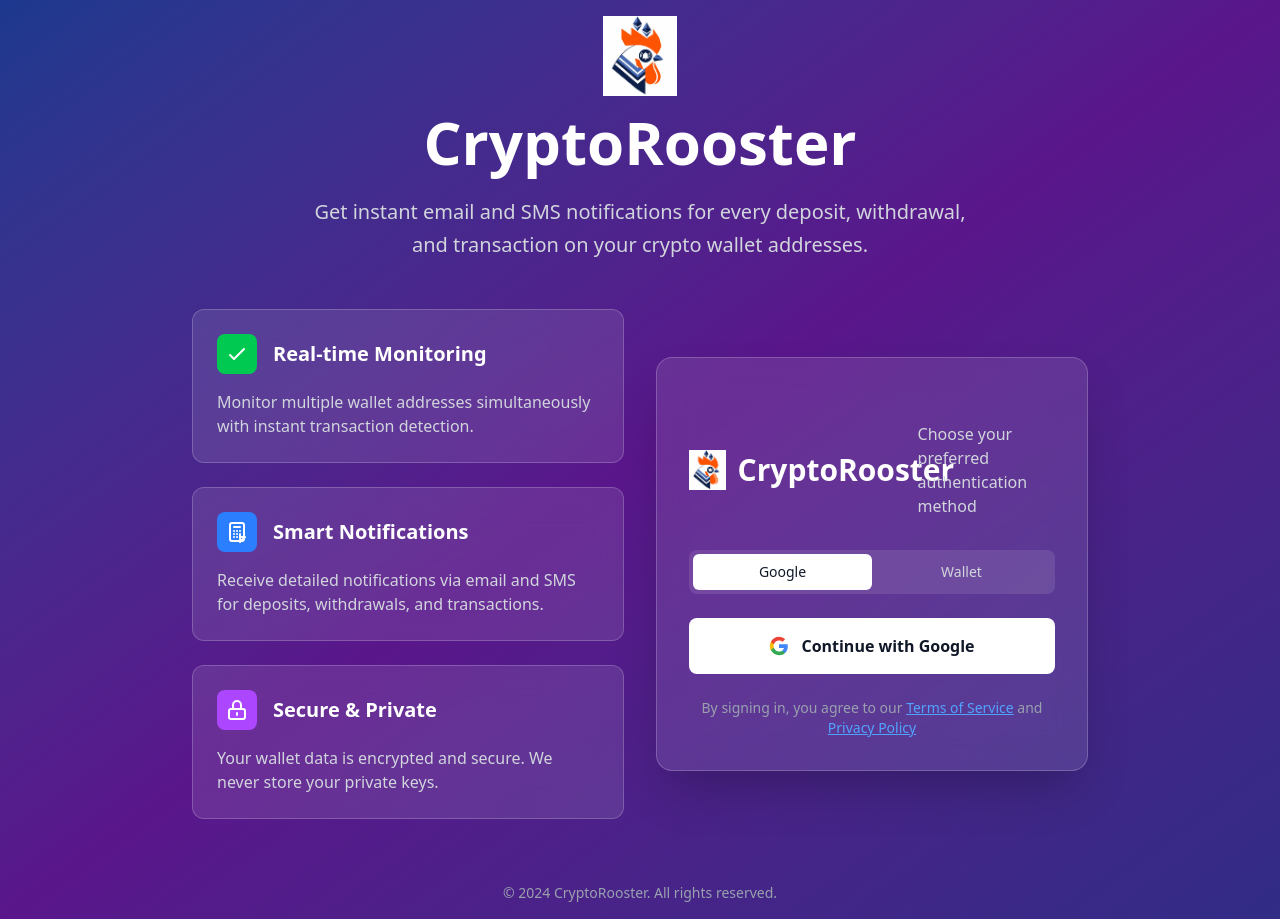
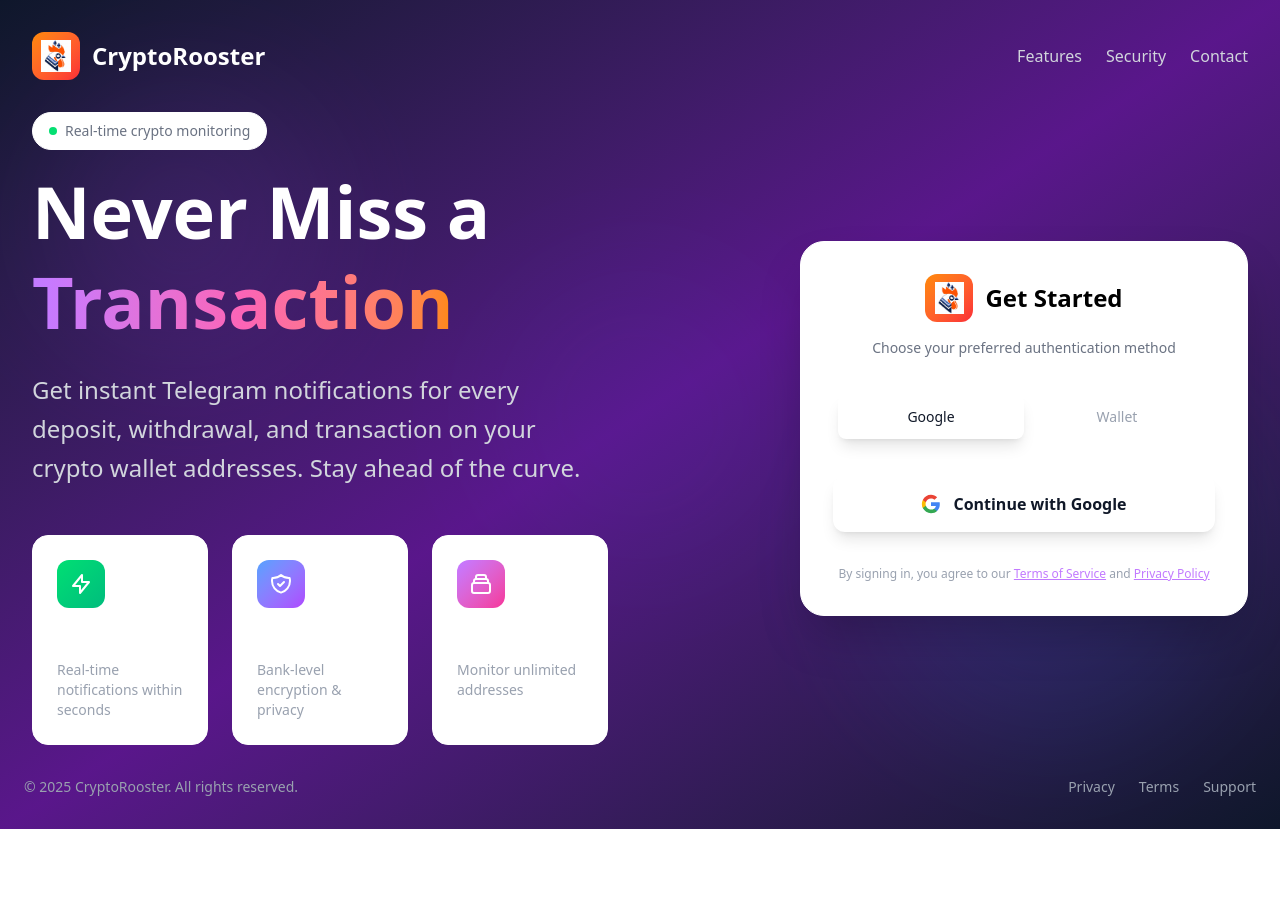
Before and after one commit to orewa-arun/crypto-wallet-monitor-frontend, a React (Vite) app: page / in a window 1280 px wide. After the commit the page ends 829 px from the top, so only its background shows below. Built offline with nearby package versions, Linux system fonts and the light colour scheme; no server answers.

Commit message:
add:LandingPage - upgraded better looking landing page

```diff
--- a/src/pages/LandingPage.tsx
+++ b/src/pages/LandingPage.tsx
@@ -16,10 +16,8 @@
   const { user, setWeb3Auth } = useAuth();
   const navigate = useNavigate();
 
-  // Debug: Monitor authentication state
   useEffect(() => {
     console.log('LandingPage - User state changed:', user);
-    // Don't auto-redirect here - let App.tsx handle it
   }, [user]);
 
   const loginWithGoogle = async () => {
@@ -29,7 +27,6 @@
       console.log('Attempting Google sign in...');
       const result = await signInWithPopup(auth, provider);
       console.log('Google sign in successful:', result.user);
-      // Don't manually navigate here - let the useEffect handle it
     } catch (err) {
       console.error('Google sign in error:', err);
       if (err instanceof Error) {
@@ -60,124 +57,155 @@
     navigate('/dashboard', { replace: true });
   };
 
-  // Don't show loading screen here - let the user interact with the landing page
-  // Authentication state is handled at the App level
+  return (
+    <div className="min-h-screen bg-gradient-to-br from-slate-900 via-purple-900 to-slate-900 relative overflow-hidden">
+      {/* Background Effects */}
+      <div className="absolute inset-0">
+        <div className="absolute top-20 left-10 w-72 h-72 bg-purple-500 opacity-10 rounded-full blur-3xl"></div>
+        <div className="absolute bottom-20 right-10 w-96 h-96 bg-blue-500 opacity-10 rounded-full blur-3xl"></div>
+        <div className="absolute top-1/2 left-1/2 transform -translate-x-1/2 -translate-y-1/2 w-80 h-80 bg-indigo-500 opacity-5 rounded-full blur-3xl"></div>
+      </div>
 
-  return (
-    <div className="min-h-screen bg-gradient-to-br from-blue-900 via-purple-900 to-indigo-900 flex items-center justify-center p-4">
-      <div className="max-w-4xl w-full">
-        {/* Header */}
-        <div className="text-center mb-12">
-          <div className="flex flex-col items-center justify-center mb-6">
+      <div className="relative z-10 min-h-screen flex flex-col">
+        {/* Navigation */}
+        <nav className="flex justify-between items-center p-6 lg:p-8">
+          <div className="flex items-center space-x-3">
+            <div className="relative p-2 bg-gradient-to-br from-orange-400 to-red-500 rounded-xl">
               <img
                 src="/cryptoRooster.png"
                 alt="CryptoRooster Logo"
-              className="w-16 h-16 md:w-20 md:h-20 object-contain mb-4"
+                className="w-8 h-8 object-contain"
               />
-            <h1 className="text-5xl md:text-6xl font-bold text-white">
+            </div>
+            <h1 className="text-2xl font-bold text-white">
               CryptoRooster
             </h1>
           </div>
-          <p className="text-xl text-gray-300 max-w-2xl mx-auto leading-relaxed">
-            Get instant email and SMS notifications for every deposit, withdrawal,
-            and transaction on your crypto wallet addresses.
+          <div className="hidden md:flex space-x-6">
+            <button className="text-gray-300 hover:text-white transition-colors duration-200">Features</button>
+            <button className="text-gray-300 hover:text-white transition-colors duration-200">Security</button>
+            <button className="text-gray-300 hover:text-white transition-colors duration-200">Contact</button>
+          </div>
+        </nav>
+
+        {/* Main Content */}
+        <div className="flex-1 flex items-center justify-center px-6 lg:px-8">
+          <div className="max-w-7xl w-full">
+            <div className="grid lg:grid-cols-2 gap-16 items-center">
+
+              {/* Left Side - Hero Content */}
+              <div className="text-center lg:text-left space-y-8">
+                <div className="space-y-6">
+                  <div className="inline-flex items-center space-x-2 bg-white bg-opacity-5 border border-white border-opacity-10 rounded-full px-4 py-2 mb-4">
+                    <div className="w-2 h-2 bg-green-400 rounded-full"></div>
+                    <span className="text-sm text-gray-500 font-medium">Real-time crypto monitoring</span>
+                  </div>
+
+                  <h1 className="text-5xl lg:text-7xl font-bold leading-tight text-white">
+                    Never Miss a
+                    <br />
+                    <span className="bg-gradient-to-r from-purple-400 via-pink-400 to-orange-400 bg-clip-text text-transparent">
+                      Transaction
+                    </span>
+                  </h1>
+
+                  <p className="text-xl lg:text-2xl text-gray-300 leading-relaxed max-w-2xl">
+                    Get instant Telegram notifications for every deposit, withdrawal,
+                    and transaction on your crypto wallet addresses. Stay ahead of the curve.
                   </p>
                 </div>
 
-        {/* Main Content */}
-        <div className="grid md:grid-cols-2 gap-8 items-center">
-          {/* Left Side - Features */}
-          <div className="space-y-6">
-            <div className="bg-white/10 backdrop-blur-lg rounded-xl p-6 border border-white/20">
-              <div className="flex items-center mb-4">
-                <div className="w-10 h-10 bg-green-500 rounded-lg flex items-center justify-center mr-4">
+                {/* Feature Highlights */}
+                <div className="grid sm:grid-cols-3 gap-6 mt-12">
+                  <div className="bg-white bg-opacity-5 border border-white border-opacity-10 rounded-2xl p-6 hover:bg-opacity-10 transition-all duration-300">
+                    <div className="w-12 h-12 bg-gradient-to-br from-green-400 to-emerald-500 rounded-xl flex items-center justify-center mb-4">
                       <svg className="w-6 h-6 text-white" fill="none" stroke="currentColor" viewBox="0 0 24 24">
-                    <path strokeLinecap="round" strokeLinejoin="round" strokeWidth={2} d="M5 13l4 4L19 7" />
+                        <path strokeLinecap="round" strokeLinejoin="round" strokeWidth={2} d="M13 10V3L4 14h7v7l9-11h-7z" />
                       </svg>
                     </div>
-                <h3 className="text-xl font-semibold text-white">Real-time Monitoring</h3>
-              </div>
-              <p className="text-gray-300">
-                Monitor multiple wallet addresses simultaneously with instant transaction detection.
-              </p>
+                    <h3 className="text-lg font-semibold text-white mb-2">Instant Alerts</h3>
+                    <p className="text-sm text-gray-400">Real-time notifications within seconds</p>
                   </div>
 
-            <div className="bg-white/10 backdrop-blur-lg rounded-xl p-6 border border-white/20">
-              <div className="flex items-center mb-4">
-                <div className="w-10 h-10 bg-blue-500 rounded-lg flex items-center justify-center mr-4">
+                  <div className="bg-white bg-opacity-5 border border-white border-opacity-10 rounded-2xl p-6 hover:bg-opacity-10 transition-all duration-300">
+                    <div className="w-12 h-12 bg-gradient-to-br from-blue-400 to-purple-500 rounded-xl flex items-center justify-center mb-4">
                       <svg className="w-6 h-6 text-white" fill="none" stroke="currentColor" viewBox="0 0 24 24">
-                    <path strokeLinecap="round" strokeLinejoin="round" strokeWidth={2} d="M15 17h5l-5 5v-5z" />
-                    <path strokeLinecap="round" strokeLinejoin="round" strokeWidth={2} d="M9 7h6m0 10v-3m-3 3h.01M9 17h.01M9 14h.01M12 14h.01M15 11h.01M12 11h.01M9 11h.01M7 21h10a2 2 0 002-2V5a2 2 0 00-2-2H7a2 2 0 00-2 2v14a2 2 0 002 2z" />
+                        <path strokeLinecap="round" strokeLinejoin="round" strokeWidth={2} d="M9 12l2 2 4-4m5.618-4.016A11.955 11.955 0 0112 2.944a11.955 11.955 0 01-8.618 3.04A12.02 12.02 0 003 9c0 5.591 3.824 10.29 9 11.622 5.176-1.332 9-6.03 9-11.622 0-1.042-.133-2.052-.382-3.016z" />
                       </svg>
                     </div>
-                <h3 className="text-xl font-semibold text-white">Smart Notifications</h3>
-              </div>
-              <p className="text-gray-300">
-                Receive detailed notifications via email and SMS for deposits, withdrawals, and transactions.
-              </p>
+                    <h3 className="text-lg font-semibold text-white mb-2">Secure</h3>
+                    <p className="text-sm text-gray-400">Bank-level encryption & privacy</p>
                   </div>
 
-            <div className="bg-white/10 backdrop-blur-lg rounded-xl p-6 border border-white/20">
-              <div className="flex items-center mb-4">
-                <div className="w-10 h-10 bg-purple-500 rounded-lg flex items-center justify-center mr-4">
+                  <div className="bg-white bg-opacity-5 border border-white border-opacity-10 rounded-2xl p-6 hover:bg-opacity-10 transition-all duration-300">
+                    <div className="w-12 h-12 bg-gradient-to-br from-purple-400 to-pink-500 rounded-xl flex items-center justify-center mb-4">
                       <svg className="w-6 h-6 text-white" fill="none" stroke="currentColor" viewBox="0 0 24 24">
-                    <path strokeLinecap="round" strokeLinejoin="round" strokeWidth={2} d="M12 15v2m-6 4h12a2 2 0 002-2v-6a2 2 0 00-2-2H6a2 2 0 00-2 2v6a2 2 0 002 2zm10-10V7a4 4 0 00-8 0v4h8z" />
+                        <path strokeLinecap="round" strokeLinejoin="round" strokeWidth={2} d="M19 11H5m14 0a2 2 0 012 2v6a2 2 0 01-2 2H5a2 2 0 01-2-2v-6a2 2 0 012-2m14 0V9a2 2 0 00-2-2M5 11V9a2 2 0 012-2m0 0V5a2 2 0 012-2h6a2 2 0 012 2v2M7 7h10" />
                       </svg>
                     </div>
-                <h3 className="text-xl font-semibold text-white">Secure & Private</h3>
+                    <h3 className="text-lg font-semibold text-white mb-2">Multi-Wallet</h3>
+                    <p className="text-sm text-gray-400">Monitor unlimited addresses</p>
                   </div>
-              <p className="text-gray-300">
-                Your wallet data is encrypted and secure. We never store your private keys.
-              </p>
                 </div>
               </div>
 
-          {/* Right Side - Sign In */}
-          <div className="bg-white/10 backdrop-blur-lg rounded-2xl p-8 shadow-2xl border border-white/20">
-            <div className="flex justify-between items-center py-8">
-              <div className="flex items-center space-x-3">
+              {/* Right Side - Auth Card */}
+              <div className="flex justify-center lg:justify-end">
+                <div className="w-full max-w-md">
+                  <div className="bg-white bg-opacity-10 rounded-3xl p-8 shadow-2xl border border-white border-opacity-20 relative">
+
+                    {/* Card Header */}
+                    <div className="text-center mb-8">
+                      <div className="flex items-center justify-center space-x-3 mb-4">
+                        <div className="p-2 bg-gradient-to-br from-orange-400 to-red-500 rounded-xl">
                           <img
                             src="/cryptoRooster.png"
                             alt="CryptoRooster Logo"
-                  className="w-10 h-10 object-contain"
+                            className="w-8 h-8 object-contain"
                           />
-                <h1 className="text-3xl font-bold text-white">CryptoRooster</h1>
                         </div>
-              <p className="text-gray-300">
+                        <h2 className="text-2xl font-bold text-black">
+                          Get Started
+                        </h2>
+                      </div>
+                      <p className="text-gray-500 text-sm">
                         Choose your preferred authentication method
                       </p>
                     </div>
 
                     {/* Auth Method Toggle */}
-            <div className="flex bg-white/10 rounded-lg p-1 mb-6">
+                    <div className="mb-8">
+                      <div className="flex bg-white bg-opacity-5 rounded-xl p-1 border border-white border-opacity-10">
                         <button
                           onClick={() => setAuthMethod('google')}
-                className={`flex-1 py-2 px-4 rounded-md text-sm font-medium transition-colors ${
+                          className={`flex-1 py-3 px-4 rounded-lg text-sm font-medium transition-all duration-300 ${
                             authMethod === 'google'
-                    ? 'bg-white text-gray-900'
-                    : 'text-gray-300 hover:text-white'
+                              ? 'bg-white text-gray-900 shadow-lg'
+                              : 'text-gray-400 hover:text-white hover:bg-white hover:bg-opacity-5'
                           }`}
                         >
                           Google
                         </button>
                         <button
                           onClick={() => setAuthMethod('wallet')}
-                className={`flex-1 py-2 px-4 rounded-md text-sm font-medium transition-colors ${
+                          className={`flex-1 py-3 px-4 rounded-lg text-sm font-medium transition-all duration-300 ${
                             authMethod === 'wallet'
-                    ? 'bg-white text-gray-900'
-                    : 'text-gray-300 hover:text-white'
+                              ? 'bg-white text-gray-900 shadow-lg'
+                              : 'text-gray-400 hover:text-white hover:bg-white hover:bg-opacity-5'
                           }`}
                         >
                           Wallet
                         </button>
                       </div>
+                    </div>
 
                     {/* Auth Components */}
+                    <div className="space-y-4">
                       {authMethod === 'google' ? (
                         <button
                           onClick={loginWithGoogle}
                           disabled={loginLoading}
-                className="w-full bg-white hover:bg-gray-100 text-gray-900 font-semibold py-4 px-6 rounded-lg transition duration-200 transform hover:scale-105 disabled:opacity-50 disabled:cursor-not-allowed flex items-center justify-center space-x-3"
+                          className="w-full bg-white hover:bg-gray-50 text-gray-900 font-semibold py-4 px-6 rounded-xl transition-all duration-300 transform hover:scale-105 disabled:opacity-50 disabled:cursor-not-allowed disabled:hover:scale-100 flex items-center justify-center space-x-3 shadow-lg"
                         >
                           {loginLoading ? (
                             <>
@@ -201,44 +229,69 @@
                       )}
 
                       {error && (
-              <div className="mt-4 p-4 bg-red-500/20 border border-red-500/30 rounded-lg">
+                        <div className="p-4 bg-red-500 bg-opacity-20 border border-red-500 border-opacity-30 rounded-xl">
+                          <div className="flex items-center space-x-2">
+                            <svg className="w-4 h-4 text-red-400 flex-shrink-0" fill="none" stroke="currentColor" viewBox="0 0 24 24">
+                              <path strokeLinecap="round" strokeLinejoin="round" strokeWidth={2} d="M12 8v4m0 4h.01M21 12a9 9 0 11-18 0 9 9 0 0118 0z" />
+                            </svg>
                             <p className="text-red-300 text-sm">{error}</p>
+                          </div>
                         </div>
                       )}
 
                       {success && (
-              <div className="mt-4 p-4 bg-green-500/20 border border-green-500/30 rounded-lg">
-                <p className="text-green-300 text-sm mb-3">{success}</p>
+                        <div className="space-y-3">
+                          <div className="p-4 bg-green-500 bg-opacity-20 border border-green-500 border-opacity-30 rounded-xl">
+                            <div className="flex items-center space-x-2 mb-3">
+                              <svg className="w-4 h-4 text-green-400 flex-shrink-0" fill="none" stroke="currentColor" viewBox="0 0 24 24">
+                                <path strokeLinecap="round" strokeLinejoin="round" strokeWidth={2} d="M5 13l4 4L19 7" />
+                              </svg>
+                              <p className="text-green-300 text-sm">{success}</p>
+                            </div>
+                          </div>
                           <button
                             onClick={handleGoToDashboard}
-                  className="w-full bg-green-600 hover:bg-green-700 text-white font-semibold py-2 px-4 rounded-lg transition duration-200"
+                            className="w-full bg-gradient-to-r from-green-500 to-emerald-600 hover:from-green-600 hover:to-emerald-700 text-white font-semibold py-4 px-6 rounded-xl transition-all duration-300 transform hover:scale-105 shadow-lg"
                           >
-                  Go to Dashboard
+                            Go to Dashboard →
                           </button>
                         </div>
                       )}
+                    </div>
 
-            <div className="mt-6 text-center">
-              <p className="text-gray-400 text-sm">
+                    {/* Terms */}
+                    <div className="mt-8 text-center">
+                      <p className="text-gray-400 text-xs leading-relaxed">
                         By signing in, you agree to our{" "}
-                <a href="#" className="text-blue-400 hover:text-blue-300 underline">
+                        <button className="text-purple-400 hover:text-purple-300 underline transition-colors duration-200">
                           Terms of Service
-                </a>{" "}
+                        </button>{" "}
                         and{" "}
-                <a href="#" className="text-blue-400 hover:text-blue-300 underline">
+                        <button className="text-purple-400 hover:text-purple-300 underline transition-colors duration-200">
                           Privacy Policy
-                </a>
+                        </button>
                       </p>
+                    </div>
+                  </div>
+                </div>
+              </div>
             </div>
           </div>
         </div>
 
         {/* Footer */}
-        <div className="text-center mt-16">
+        <footer className="text-center py-8 px-6">
+          <div className="flex flex-col md:flex-row justify-between items-center max-w-7xl mx-auto space-y-4 md:space-y-0">
             <p className="text-gray-400 text-sm">
-            © 2024 CryptoRooster. All rights reserved.
+              © 2025 CryptoRooster. All rights reserved.
             </p>
+            <div className="flex space-x-6">
+              <button className="text-gray-400 hover:text-white transition-colors duration-200 text-sm">Privacy</button>
+              <button className="text-gray-400 hover:text-white transition-colors duration-200 text-sm">Terms</button>
+              <button className="text-gray-400 hover:text-white transition-colors duration-200 text-sm">Support</button>
             </div>
+          </div>
+        </footer>
       </div>
     </div>
   );
```
Lines whose indentation alone changed are shown as unchanged.
